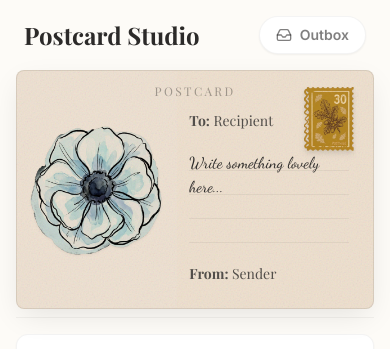
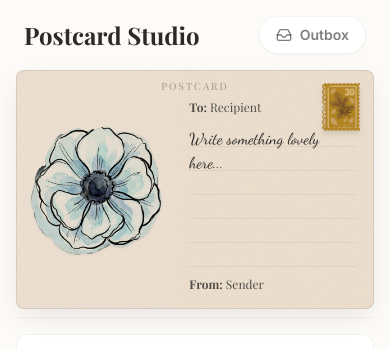
Before and after one commit to Hawkay002/PC, a React (Vite) app: page / in a window 390 px wide. Shown: the top 349 px of the page. Built offline with nearby package versions, Linux system fonts and the light colour scheme; no server answers; a web font is replaced by a local one.

Commit message:
Update Postcard.jsx

```diff
--- a/src/components/Postcard.jsx
+++ b/src/components/Postcard.jsx
@@ -23,7 +23,7 @@ export default function Postcard({
 
         {/* --- FRONT SIDE --- */}
         <div className="absolute inset-0 w-full h-full bg-[#EEDFCD] bg-paper-texture border border-ink/10 rounded-lg [backface-visibility:hidden] flex overflow-hidden">
-          <div className="absolute top-3 left-1/2 -translate-x-1/2 font-serif tracking-[0.2em] text-xs text-ink/40 uppercase z-10">
+          <div className="absolute top-2 left-1/2 -translate-x-1/2 font-serif tracking-[0.2em] text-[10px] sm:text-xs text-ink/40 uppercase z-10">
             Postcard
           </div>
 
@@ -31,33 +31,32 @@ export default function Postcard({
              {data?.decoration ? (
                <img src={data.decoration} alt="Decoration" className="w-full h-full object-contain mix-blend-multiply drop-shadow-sm" />
              ) : (
-               <div className="w-24 h-24 border-2 border-dashed border-ink/10 rounded-full flex items-center justify-center text-ink/30 text-xs text-center p-2">Select Flower</div>
+               <div className="w-20 h-20 sm:w-24 sm:h-24 border-2 border-dashed border-ink/10 rounded-full flex items-center justify-center text-ink/30 text-xs text-center p-2">Select Flower</div>
              )}
           </div>
 
-          <div className="w-[55%] py-6 pr-6 pl-3 flex flex-col relative">
-            <div className="absolute top-4 right-4 w-14 h-16 flex items-center justify-center z-10">
+          <div className="w-[55%] py-4 pr-4 pl-3 flex flex-col relative">
+            <div className="absolute top-3 right-3 w-10 h-12 sm:w-14 sm:h-16 flex items-center justify-center z-10">
                {data?.stamp ? (
                  <img src={data.stamp} alt="Stamp" className="w-full h-full object-contain drop-shadow-md" />
                ) : (
                  <div className="w-full h-full border-2 border-dashed border-ink/10 flex items-center justify-center">
-                   <span className="text-ink/20 text-xs">Stamp</span>
+                   <span className="text-ink/20 text-[10px]">Stamp</span>
                  </div>
                )}
             </div>
 
-            <div className="font-serif text-ink/80 text-sm mt-4">
+            <div className="font-serif text-ink/80 text-xs sm:text-sm mt-3 sm:mt-4">
               <p><span className="font-bold">To:</span> {data?.to_name || data?.to || 'Recipient'}</p>
             </div>
 
-            <div className="mt-4 flex-1 bg-[linear-gradient(transparent_23px,#2C2A2920_24px)] bg-[length:100%_24px]">
-              {/* FIXED: Reduced text to text-base, removed pr-12, added break-words */}
+            <div className="mt-2 flex-1 bg-[linear-gradient(transparent_23px,#2C2A2920_24px)] bg-[length:100%_24px]">
               <p className="font-script text-base leading-[24px] text-ink line-clamp-5 pt-1 pr-2 break-words">
                 {data?.message || 'Write something lovely here...'}
               </p>
             </div>
 
-            <div className="font-serif text-ink/80 text-sm mt-2">
+            <div className="font-serif text-ink/80 text-xs sm:text-sm mt-1 sm:mt-2">
               <p><span className="font-bold">From:</span> {data?.from_name || data?.from || 'Sender'}</p>
             </div>
           </div>
```
